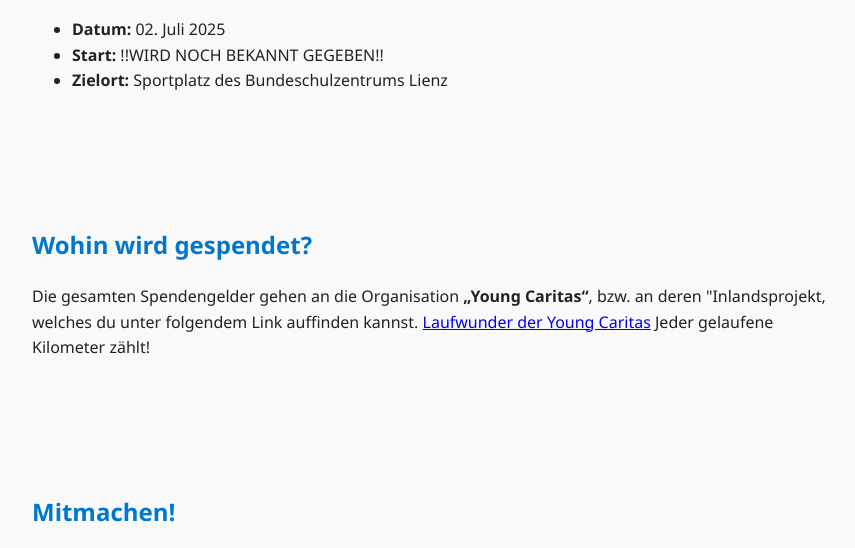
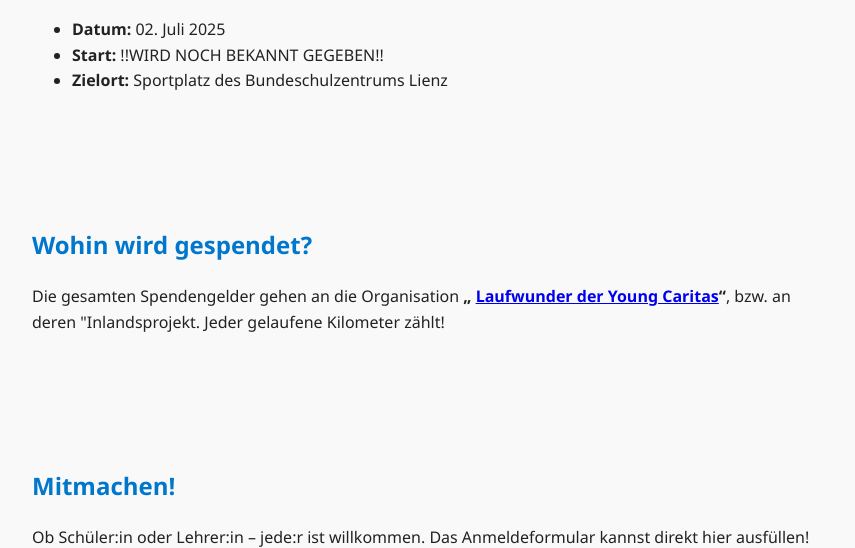
Before and after one commit to Hak-laeuft/hak-laeuft, a plain HTML site: page index.html in a window 1280 px wide. Shown: the part 1474-2022 px from the top of the page, without its empty margins (208-1063 px from the left). Drawn offline with Linux system fonts and the light colour scheme.

Commit message:
Update index.html

```diff
--- a/index.html
+++ b/index.html
@@ -51,8 +51,7 @@
   <h2>Wohin wird gespendet?</h2>
   <p>
     Die gesamten Spendengelder gehen an die Organisation
-    <strong>„Young Caritas“</strong>, bzw. an deren "Inlandsprojekt, welches du unter folgendem Link auffinden kannst.
-	  <a href="https://tirol.youngcaritas.at/aktionen/laufwunder/"> Laufwunder der Young Caritas</a>
+    <strong>„ <a href="https://tirol.youngcaritas.at/aktionen/laufwunder/"> Laufwunder der Young Caritas</a>“</strong>, bzw. an deren "Inlandsprojekt.
     Jeder gelaufene Kilometer zählt!
   </p>
 </section>
```
